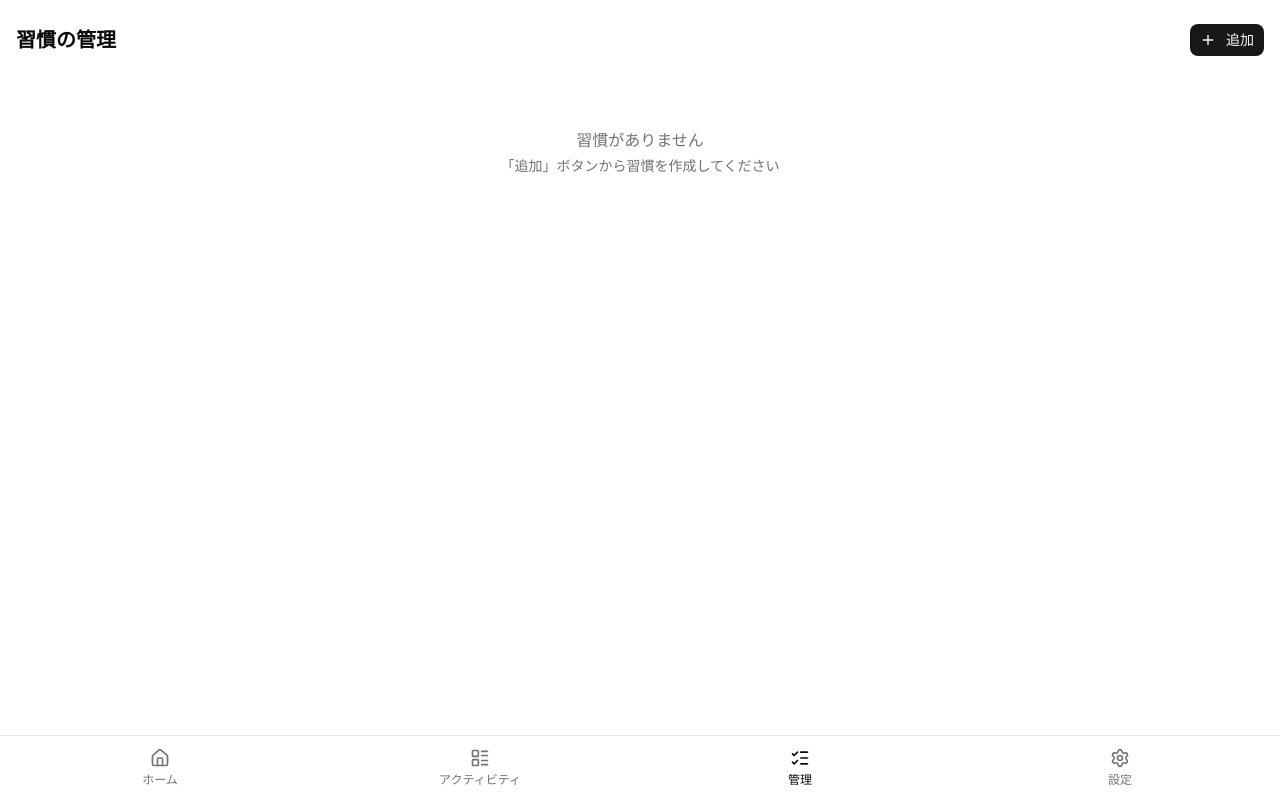
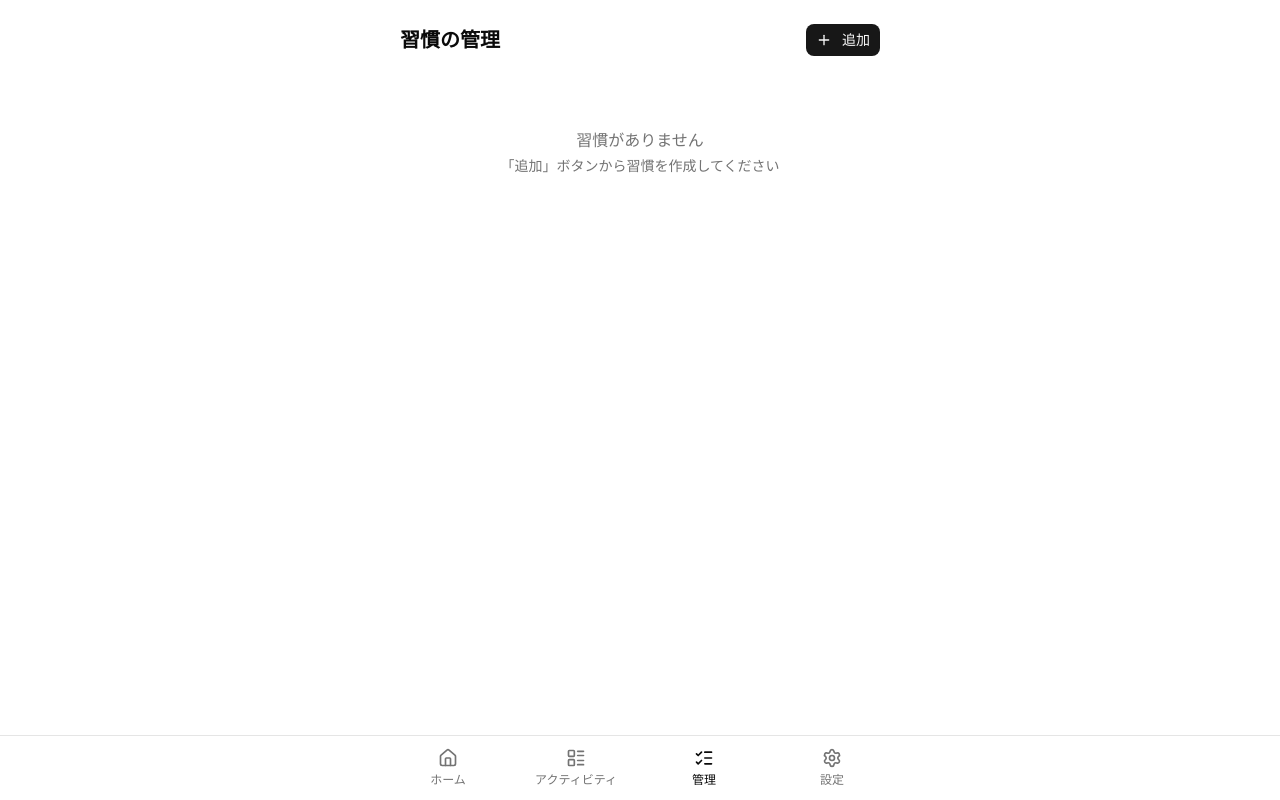
Before and after one commit to Sottiki/kusa-hayasu, a Next.js app: page /manage in a window 1280 px wide. Built offline with nearby package versions, Linux system fonts and the light colour scheme.

Commit message:
fix: PC表示でコンテンツを中央寄せに統一

```diff
--- a/src/app/layout.tsx
+++ b/src/app/layout.tsx
@@ -41,7 +41,10 @@
 					enableSystem
 					disableTransitionOnChange
 				>
-					{children}
+					{/* コンテンツをPC画面でも中央に収める */}
+					<div className="mx-auto w-full max-w-lg">
+						{children}
+					</div>
 					<BottomNavWrapper />
 				</ThemeProvider>
 			</body>
--- a/src/components/navigation/bottom-nav.tsx
+++ b/src/components/navigation/bottom-nav.tsx
@@ -41,7 +41,7 @@
 export function BottomNav({ currentPath }: BottomNavProps) {
 	return (
 		<nav className="fixed bottom-0 left-0 right-0 z-50 border-t bg-background">
-			<ul className="flex">
+			<ul className="mx-auto flex w-full max-w-lg">
 				{NAV_ITEMS.map((item) => {
 					const isActive = currentPath === item.href;
 					return (
```
